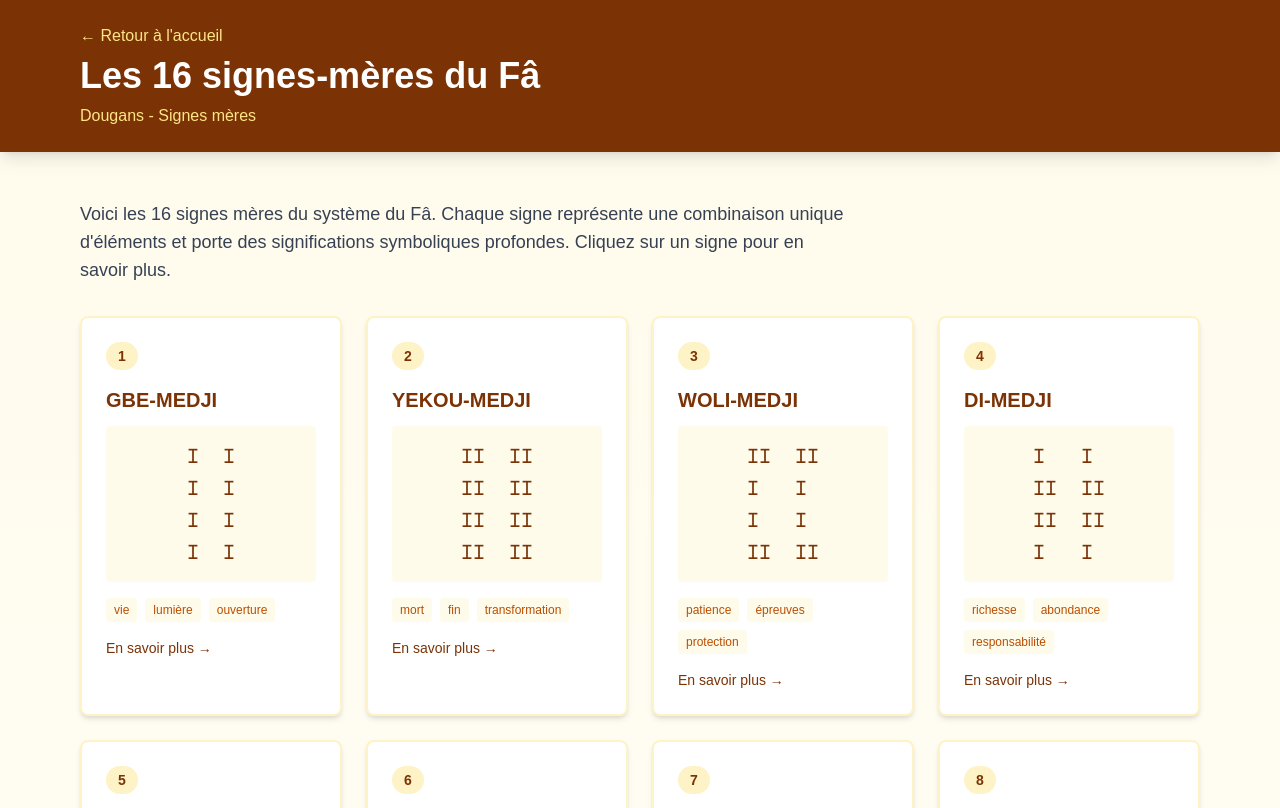
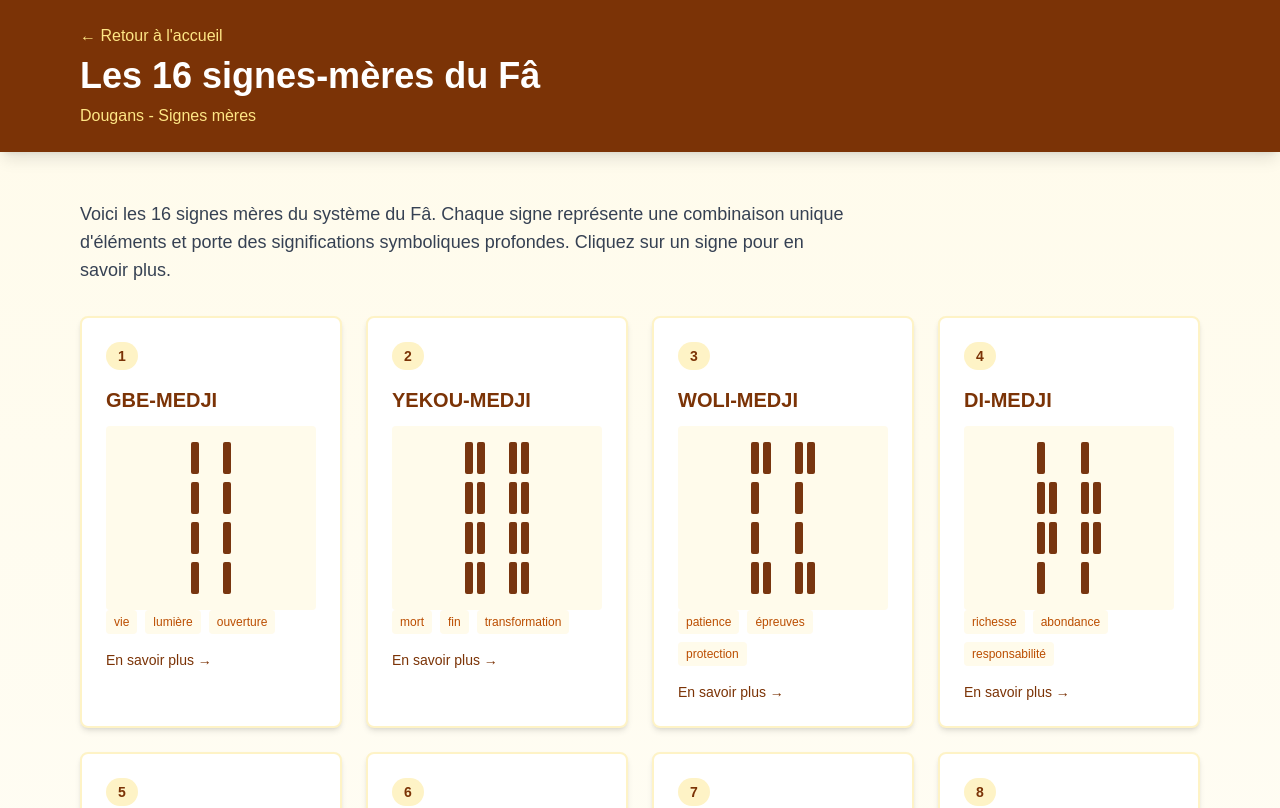
Before and after one commit to minkudi/fa-du, a Next.js app: page /signes in a window 1280 px wide. Shown: the top 808 px of the page. Built offline with nearby package versions, Linux system fonts and the light colour scheme.

Commit message:
Update sign Pur

```diff
--- a/app/signes/[slug]/page.tsx
+++ b/app/signes/[slug]/page.tsx
@@ -1,6 +1,7 @@
 import Link from "next/link";
 import { faMotherSigns, getCombinaisonsParSigne } from "@/data/faSigns";
 import { notFound } from "next/navigation";
+import { FaSignSymbol } from "@/components/FaSymbol";
 
 interface PageProps {
   params: Promise<{
@@ -141,23 +142,16 @@ export default async function SignePage({ params }: PageProps) {
 
                 {/* Mini symbole */}
                 <div className="bg-amber-50 p-2 rounded">
-                  <div className="flex justify-center gap-2 text-xs font-mono text-amber-900">
-                    {combo.figureSymbolique.colonnes.map((colonne, colIdx) => (
-                      <div key={colIdx} className="flex flex-col gap-1">
-                        {colonne.map((trait, traitIdx) => (
-                          <div key={traitIdx}>
-                            {trait === 1 ? "I" : "II"}
-                          </div>
-                        ))}
-                      </div>
-                    ))}
-                  </div>
+                  <FaSignSymbol
+                    colonnes={combo.figureSymbolique.colonnes}
+                    size="sm"
+                  />
                 </div>
               </Link>
             ))}
           </div>
+
         </div>
-
 
 
         {/* Navigation */}
--- a/app/signes/page.tsx
+++ b/app/signes/page.tsx
@@ -1,5 +1,7 @@
 import Link from "next/link";
 import { faMotherSigns } from "@/data/faSigns";
+import { FaSignSymbol } from "@/components/FaSymbol";
+
 
 export default function SignesPage() {
   return (
@@ -42,16 +44,8 @@ export default function SignesPage() {
               </h3>
 
 {/* Visual representation - FIDÈLE À L'IMAGE */}
-<div className="flex gap-6 justify-center mb-4 py-4 bg-amber-50 rounded font-mono text-xl">
-  {sign.figureSymbolique.colonnes.map((colonne, colIdx) => (
-    <div key={colIdx} className="flex flex-col gap-1">
-      {colonne.map((trait, traitIdx) => (
-        <div key={traitIdx} className="text-amber-900">
-          {trait === 1 ? "I" : "II"}
-        </div>
-      ))}
-    </div>
-  ))}
+<div className="py-4 bg-amber-50 rounded">
+  <FaSignSymbol colonnes={sign.figureSymbolique.colonnes} size="md" />
 </div>
 
 
--- /dev/null
+++ b/components/FaSymbol.tsx
@@ -0,0 +1,97 @@
+interface FaSymbolProps {
+  trait: number; // 1 = simple, 2 = double
+  size?: "sm" | "md" | "lg" | "xl";
+  color?: string;
+}
+
+export function FaTrait({ trait, size = "md", color = "#78350f" }: FaSymbolProps) {
+  const heights = {
+    sm: 20,
+    md: 32,
+    lg: 48,
+    xl: 64
+  };
+
+  const height = heights[size];
+  const width = trait === 1 ? 8 : 20;
+  const gap = 4;
+
+  if (trait === 1) {
+    // Trait simple (I)
+    return (
+      <svg width={width} height={height} viewBox={`0 0 ${width} ${height}`}>
+        <rect
+          x="0"
+          y="0"
+          width={width}
+          height={height}
+          fill={color}
+          rx="2"
+        />
+      </svg>
+    );
+  } else {
+    // Trait double (II)
+    const barWidth = (width - gap) / 2;
+    return (
+      <svg width={width} height={height} viewBox={`0 0 ${width} ${height}`}>
+        <rect
+          x="0"
+          y="0"
+          width={barWidth}
+          height={height}
+          fill={color}
+          rx="2"
+        />
+        <rect
+          x={barWidth + gap}
+          y="0"
+          width={barWidth}
+          height={height}
+          fill={color}
+          rx="2"
+        />
+      </svg>
+    );
+  }
+}
+
+interface FaSignSymbolProps {
+  colonnes: number[][];
+  size?: "sm" | "md" | "lg" | "xl";
+  showElements?: boolean;
+}
+
+export function FaSignSymbol({ colonnes, size = "md", showElements = false }: FaSignSymbolProps) {
+  const colors = {
+    feu: "#dc2626",    // rouge feu
+    air: "#3b82f6",    // bleu air
+    eau: "#06b6d4",    // cyan eau
+    terre: "#78350f"   // brun terre
+  };
+
+  const elements = ["feu", "air", "eau", "terre"];
+
+  return (
+    <div className="flex gap-6 justify-center items-center">
+      {colonnes.map((colonne, colIdx) => (
+        <div key={colIdx} className="flex flex-col gap-2">
+          {colonne.map((trait, traitIdx) => (
+            <div key={traitIdx} className="flex items-center gap-2">
+              <FaTrait
+                trait={trait}
+                size={size}
+                color={showElements ? colors[elements[traitIdx] as keyof typeof colors] : colors.terre}
+              />
+              {showElements && (
+                <span className="text-xs text-gray-500 capitalize">
+                  {elements[traitIdx]}
+                </span>
+              )}
+            </div>
+          ))}
+        </div>
+      ))}
+    </div>
+  );
+}
```
